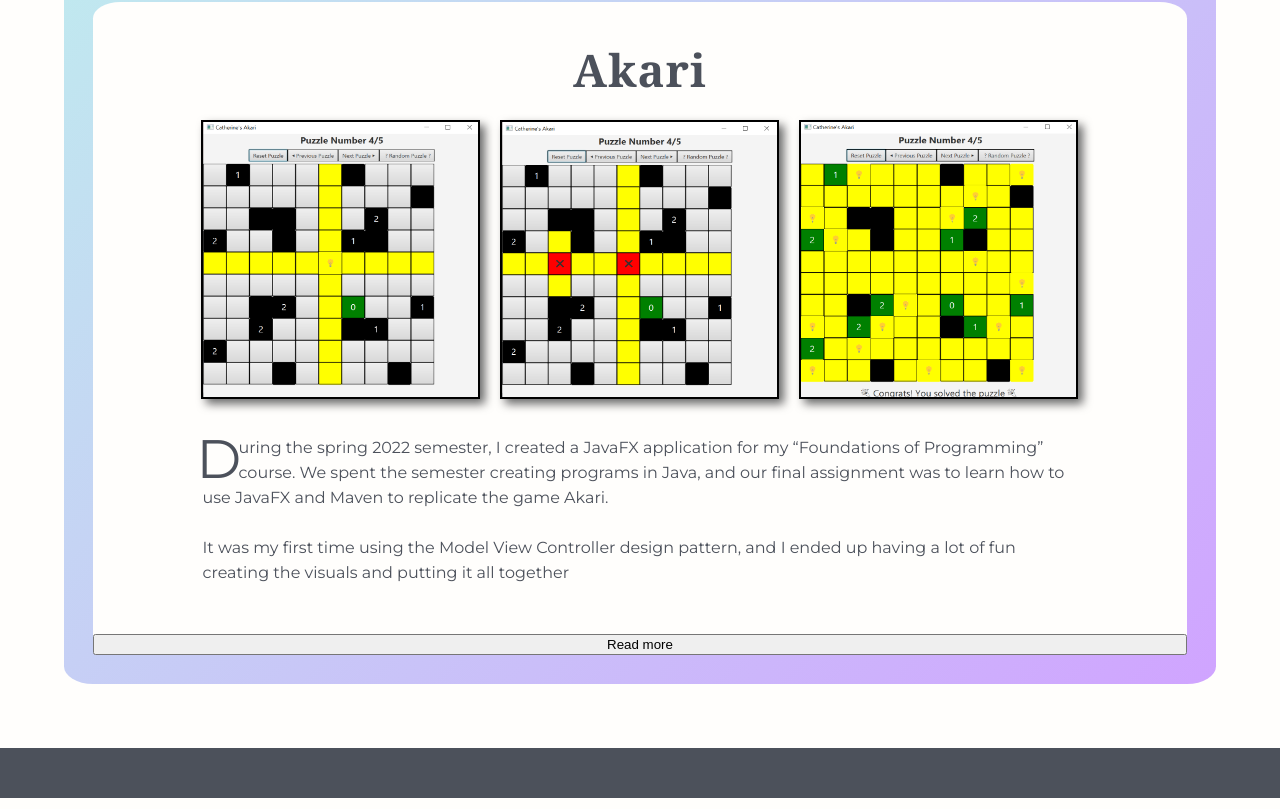
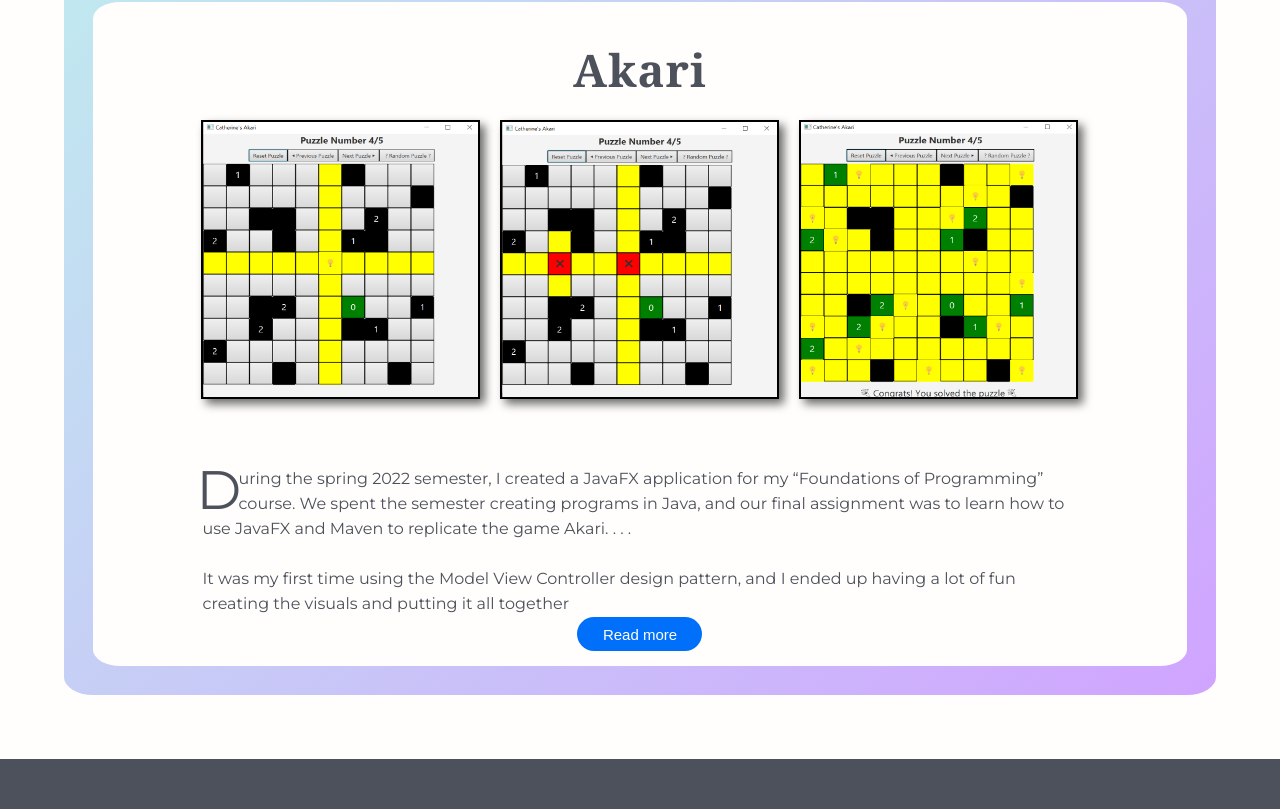
Before and after one commit to croberts808/cathroberts, an Angular app in the folder cath-website/: page /projects in a window 1280 px wide. Shown: the part 317-1126 px from the top of the page. Built offline with nearby package versions, Linux system fonts and the light colour scheme; a web font is replaced by a local one.

Commit message:
adding scrolling, read more button, etc

```diff
--- a/cath-website/src/app/app-routing.module.ts
+++ b/cath-website/src/app/app-routing.module.ts
@@ -11,7 +11,7 @@ const routes: Routes = [
 ];
 
 @NgModule({
-  imports: [RouterModule.forRoot(routes)],
+  imports: [RouterModule.forRoot(routes, { anchorScrolling: 'enabled'})],
   exports: [RouterModule]
 })
 export class AppRoutingModule { }
--- a/cath-website/src/app/projects/projects.component.html
+++ b/cath-website/src/app/projects/projects.component.html
@@ -4,8 +4,10 @@
         <h2>My projects. </h2>
         <ul style = "margin-left: -20px; line-height: 300%;">
             <li>
-                <h3 style = "margin-top: -25px; font-size: 20px; text-decoration: underline;">
-                    Akari: A JavaFX application.</h3>
+                <a href= "#post1!">
+                    <h3 style = "margin-top: -25px; font-size: 20px; text-decoration: underline;">
+                        Akari: A JavaFX application.</h3>
+                </a>
             </li>
             <li>
                 <h3 style = "margin-top: -25px; font-size: 20px; text-decoration: underline;">
@@ -20,7 +22,7 @@
     </div>
 </div>
 
-<div class = "projects">
+<div id= "post1" class = "projects" >
     <div class = "insideOutline">
         <h2 style = "align-self: center; margin-bottom: 10px">Akari</h2>
         <div class = "productImagebox">
@@ -28,16 +30,17 @@
             <img class = "productImage" src = "/assets/akari_mistake.png" alt = "Puzzle with controls">
             <img class = "productImage" src = "/assets/akari_solved.png" alt = "Puzzle with controls">
         </div>
-        <h3 style = "width: 875px;margin:auto;margin-bottom: 3%">
+        <h3 style = "width: 875px;margin:auto; margin-bottom: -15px">
             <p class = "subhead">
                 During the spring 2022 semester, I created a JavaFX application for my “Foundations of Programming” course.
                 We spent the semester creating programs in Java, and our final assignment was to learn how to use
-                JavaFX and Maven to replicate the game Akari. <br> <br>
-
-                It was my first time using the Model View Controller design pattern, and I ended up having a lot of fun
-                creating the visuals and putting it all together
+                JavaFX and Maven to replicate the game Akari.
+                <span id="dots">. . .</span>
+                <br> <br>
+                <span id="more">It was my first time using the Model View Controller design pattern, and I
+                    ended up having a lot of fun creating the visuals and putting it all together</span>
             </p>
         </h3>
-        <button onclick="readMore()">Read more</button>
+        <button (click)="readMore()" id="myBtn" class = "readMore">Read more</button>
     </div>
 </div>
--- a/cath-website/src/app/projects/projects.component.ts
+++ b/cath-website/src/app/projects/projects.component.ts
@@ -7,4 +7,22 @@ import { Component } from '@angular/core';
 })
 export class ProjectsComponent {
 
+  readMore(): void {
+    var dots = document.getElementById("dots");
+    var moreText = document.getElementById("more");
+    var btnText = document.getElementById("myBtn");
+
+    if (dots !== null && btnText !== null && moreText !== null) {
+      console.log("No null values")
+      if (dots.style.display === "none") {
+        dots.style.display = "inline";
+        btnText.innerHTML = "Read more";
+        moreText.style.display = "none";
+      } else {
+        dots.style.display = "none";
+        btnText.innerHTML = "Read less";
+        moreText.style.display = "inline";
+      }
+    }
+  }
 }
--- a/cath-website/src/styles.css
+++ b/cath-website/src/styles.css
@@ -8,6 +8,20 @@ body {
     width: 100%;
     height: 100%;
     overflow-x: hidden;
+}
+
+/* Buttons */
+
+.readMore {
+    width: 125px;
+    height: 65px;
+    margin-bottom: 15px;
+    color: white;
+    font-size: 15px;
+    background-color: #006FF9;
+    align-self: center;
+    border-radius: 20px;
+    border: hidden;
 }
 
 /* Fonts and sizes */
```
